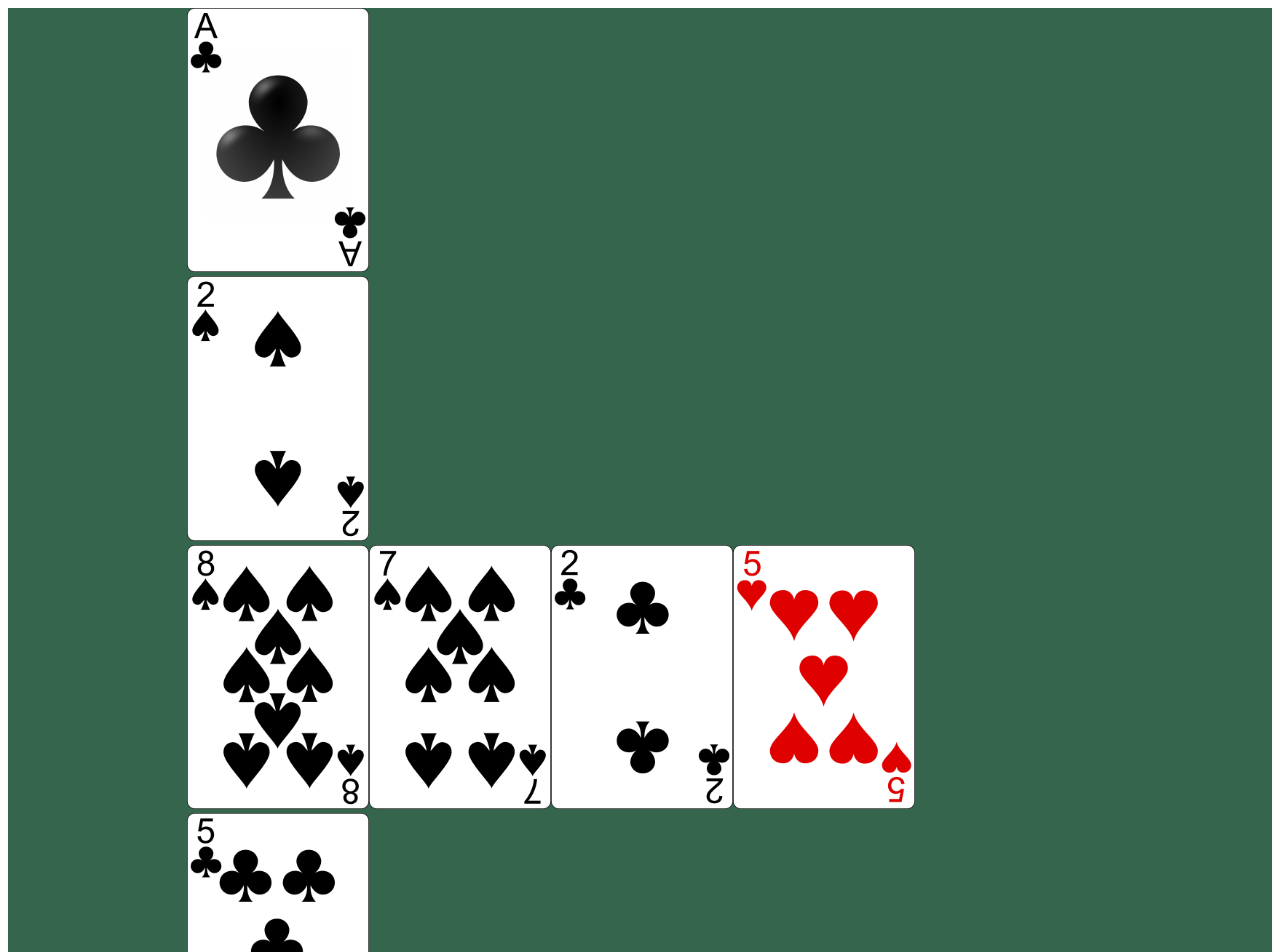
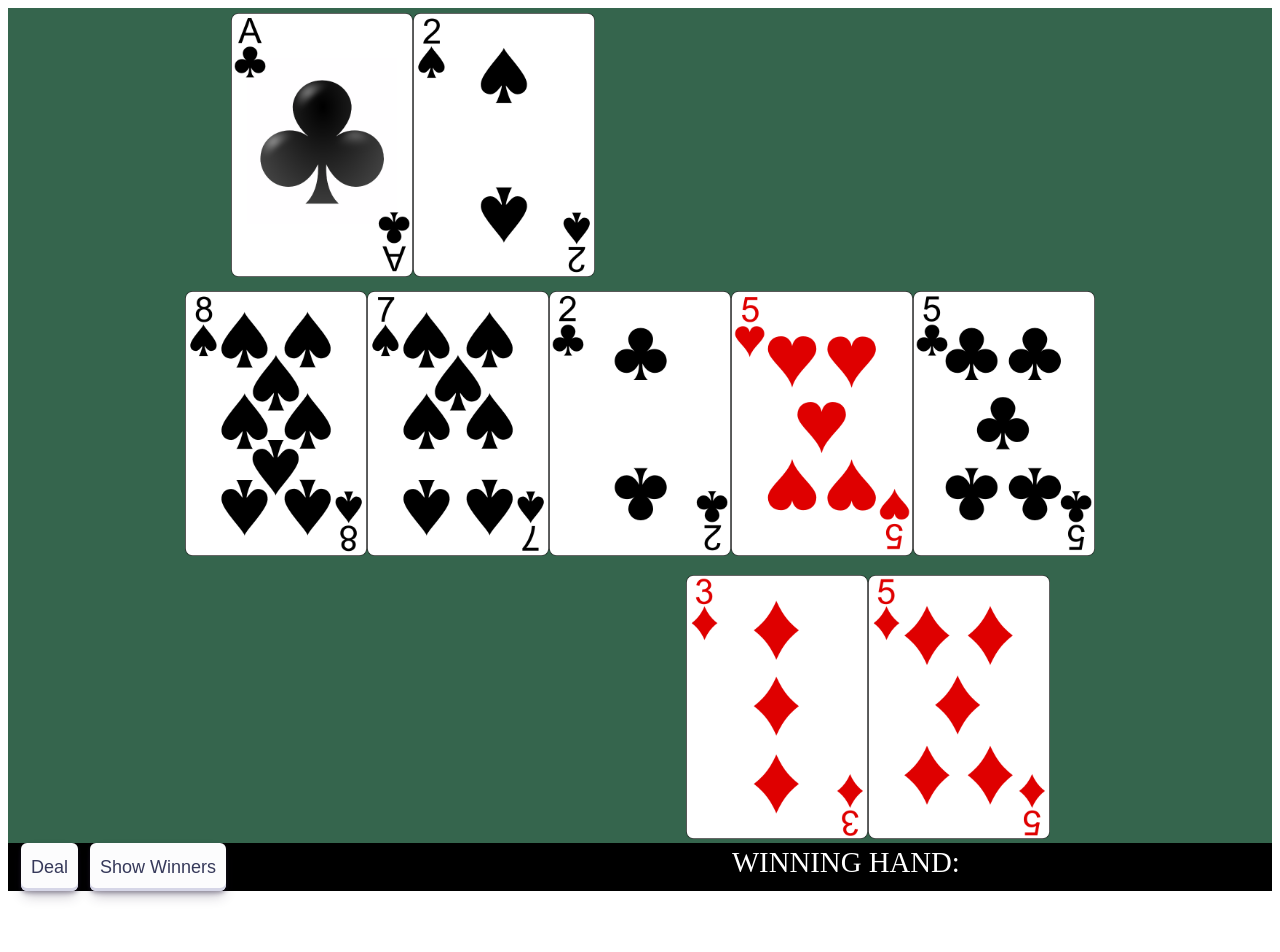
Before and after one commit to colton-b-trujillo/poker, a Next.js app: page / in a window 1280 px wide. Shown: the top 952 px of the page. After the commit the page ends 899 px from the top, so only its background shows below. Built offline with nearby package versions, Linux system fonts and the light colour scheme.

Commit message:
feat: add deal button

```diff
--- a/pages/index.js
+++ b/pages/index.js
@@ -38,7 +38,7 @@ export default function Home({ allCards, table }) {
   return (
     <>
     <div className={utilStyles.wrapper}>
-      <div className={[utilStyles.topRow, utilStyles.cardSet]}>
+      <div className={utilStyles.topRow}>
       {renderCards(table.handOne)}
       </div>
       <div className={utilStyles.middleRow}>
@@ -49,6 +49,7 @@ export default function Home({ allCards, table }) {
       </div>
     </div>
     <div className={utilStyles.controlRow}>
+    <button className={utilStyles.button} id='refreshButton' onClick={()=>location.reload()}>Deal</button>
       <button className={utilStyles.button} id='button' onClick={callOutcomeAPI}>Show Winners</button>
       <span className={utilStyles.statusArea} id='statusArea'>WINNING HAND: </span>
     </div>
--- a/styles/utils.module.css
+++ b/styles/utils.module.css
@@ -132,12 +132,12 @@ will-change: box-shadow,transform;
 background: #FCFCFD;
 box-shadow: 0px 2px 4px rgb(45 35 66 / 40%), 0px 7px 13px -3px rgb(45 35 66 / 30%), inset 0px -3px 0px #d6d6e7;
 height: 48px;
-padding: 0 32px;
+padding: 0 10px;
 font-size: 18px;
 border-radius: 6px;
 color: #36395a;
 transition: box-shadow 0.15s ease,transform 0.15s ease;
-margin-left: 5%;
+margin-left: 1%;
 }
 
 .button:hover {
```
